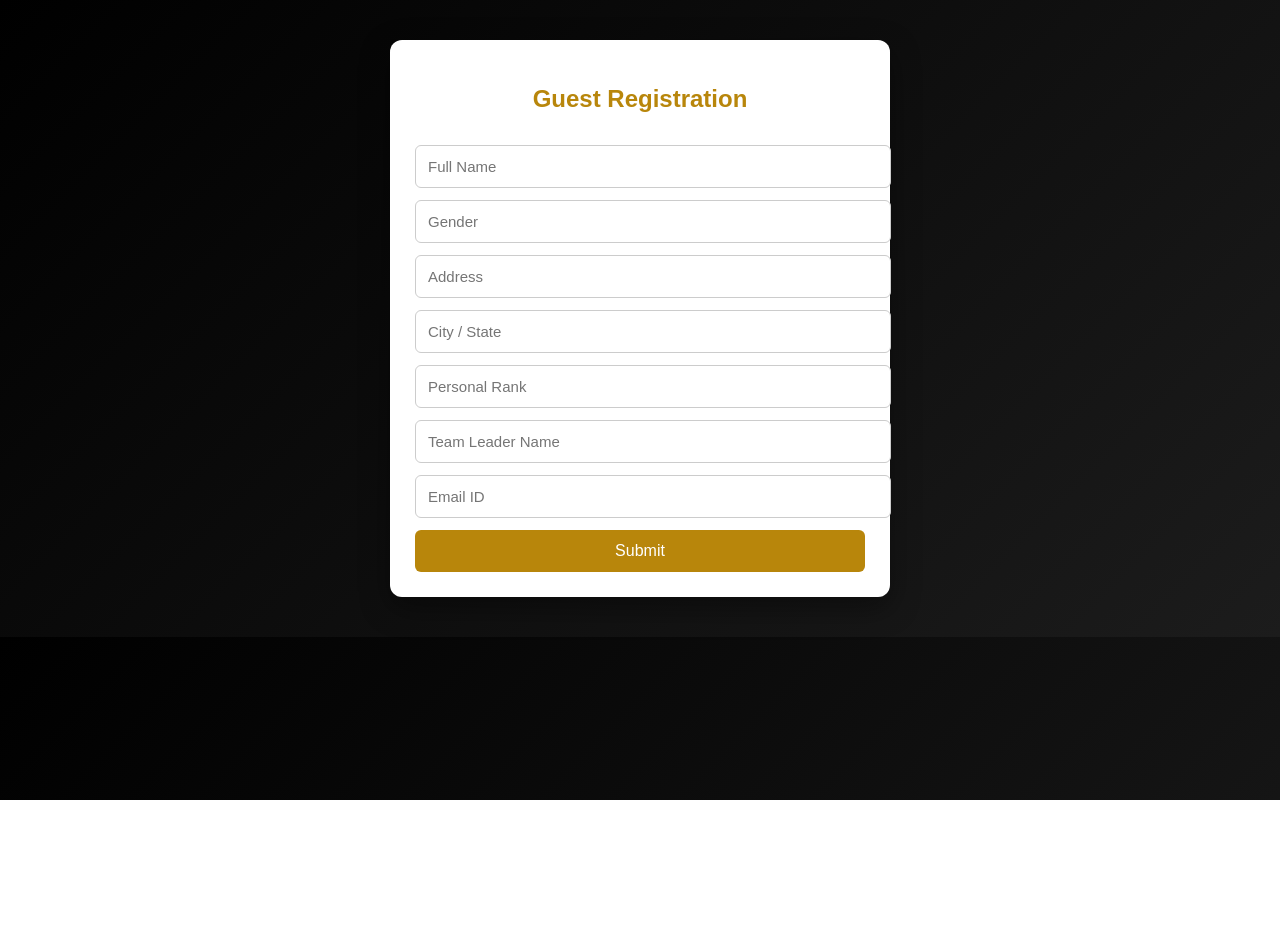
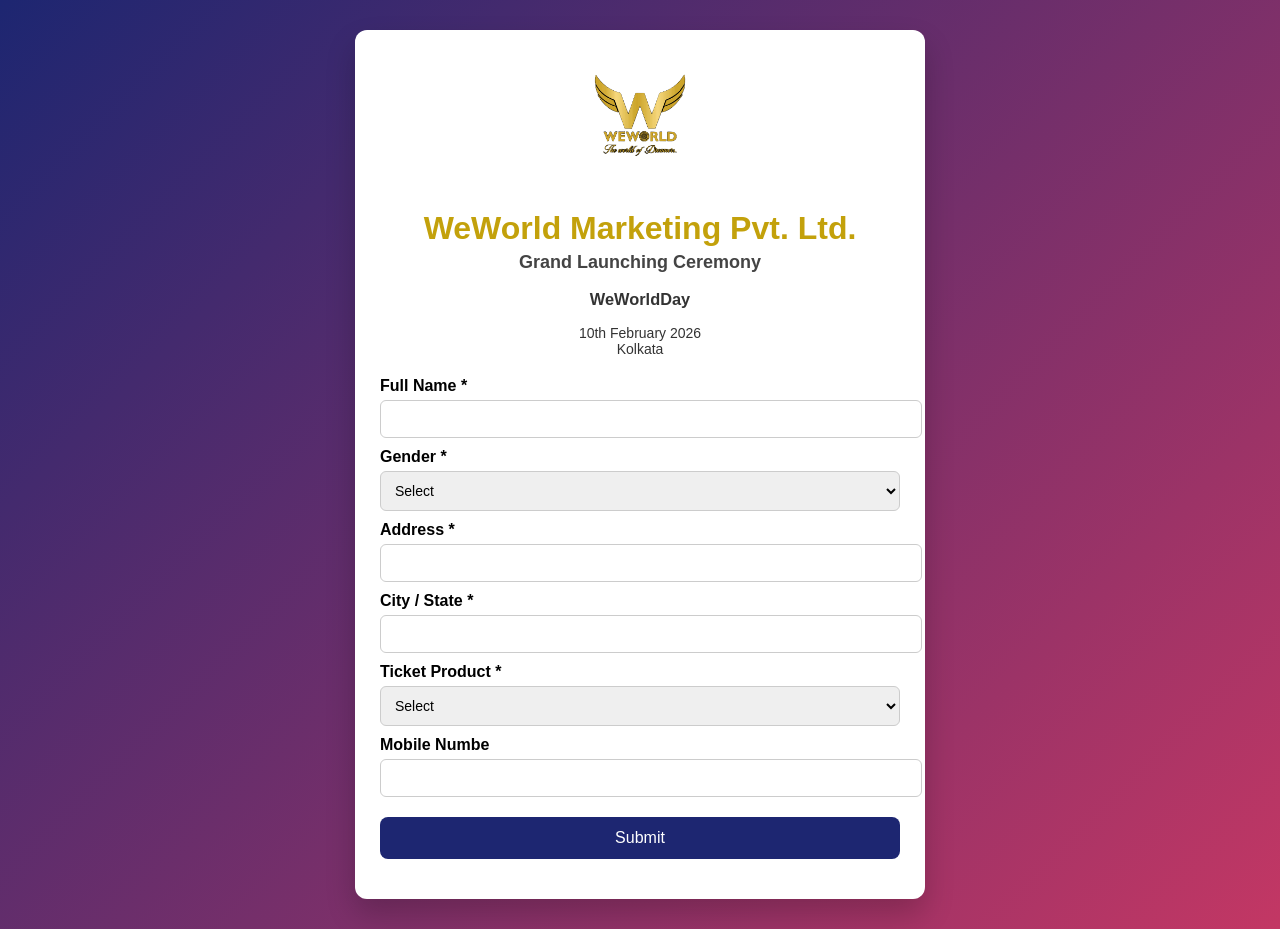
Before and after one commit to creativeboysonu/wegrand-launching, a plain HTML site: page index.html in a window 1280 px wide. Before the commit the page ends 800 px from the top, so only its background shows below. Drawn offline with Linux system fonts and the light colour scheme.

Commit message:
Update index.html

```diff
--- a/index.html
+++ b/index.html
@@ -1,55 +1,96 @@
-    <!DOCTYPE html>
+<!DOCTYPE html>
 <html lang="en">
 <head>
   <meta charset="UTF-8">
-  <title>WeWorld Day – Guest Registration 10th February 2026 </title>
+  <title>WeWorld Day | Grand Launching Ceremony</title>
+
+  <!-- Favicon -->
+  <link rel="icon" href="png.png" type="image/png">
+
   <meta name="viewport" content="width=device-width, initial-scale=1.0">
 
   <style>
     body {
       font-family: Arial, sans-serif;
-      background: linear-gradient(135deg, #000000, #1c1c1c);
+      background: linear-gradient(135deg, #1d2671, #c33764);
       margin: 0;
       padding: 0;
-      color: #fff;
     }
+
     .container {
-      max-width: 450px;
-      background: #ffffff;
-      color: #000;
-      margin: 40px auto;
+      max-width: 520px;
+      background: #fff;
+      margin: 30px auto;
       padding: 25px;
       border-radius: 12px;
-      box-shadow: 0 10px 30px rgba(0,0,0,0.4);
+      box-shadow: 0 15px 30px rgba(0,0,0,0.2);
     }
+
+    .logo {
+      text-align: center;
+    }
+
+    .logo img {
+      max-width: 120px;
+      margin-bottom: 10px;
+    }
+
+    h1 {
+      text-align: center;
+      color: #c3a10b;
+      margin-bottom: 5px;
+    }
+
     h2 {
       text-align: center;
+      font-size: 18px;
+      margin-top: 0;
+      color: #444;
+    }
+
+    .event-info {
+      text-align: center;
       margin-bottom: 20px;
-      color: #b8860b;
+      font-size: 14px;
+      color: #333;
     }
-    input, select, button {
+
+    label {
+      font-weight: bold;
+      margin-top: 10px;
+      display: block;
+    }
+
+    input, select {
       width: 100%;
-      padding: 12px;
-      margin-top: 12px;
+      padding: 10px;
+      margin-top: 5px;
       border-radius: 6px;
       border: 1px solid #ccc;
-      font-size: 15px;
+      font-size: 14px;
     }
+
     button {
-      background: #b8860b;
+      width: 100%;
+      margin-top: 20px;
+      padding: 12px;
+      background: #1d2671;
       color: #fff;
+      border: none;
+      border-radius: 8px;
       font-size: 16px;
-      border: none;
       cursor: pointer;
     }
+
     button:hover {
-      background: #9c7300;
+      background: #c33764;
     }
+
     .success {
       text-align: center;
       color: green;
+      font-weight: bold;
       margin-top: 15px;
-      display: none;
     }
   </style>
 </head>
@@ -57,45 +98,72 @@
 <body>
 
 <div class="container">
-  <h2>Guest Registration</h2>
 
+  <!-- Logo -->
+  <div class="logo">
+    <img src="logo.png.png" alt="WeWorld Logo">
+  </div>
+
+  <h1>WeWorld Marketing Pvt. Ltd.</h1>
+  <h2>Grand Launching Ceremony</h2>
+
+  <div class="event-info">
+    <h3>WeWorldDay</h3>
+     10th February 2026<br>
+     Kolkata
+  </div>
+
+  <!-- FORM -->
   <form id="guestForm">
-    <input type="text" name="fullName" placeholder="Full Name" required>
-    <input type="text" name="gender" placeholder="Gender" required>
-    <input type="text" name="address" placeholder="Address" required>
-    <input type="text" name="cityState" placeholder="City / State" required>
-    <input type="text" name="personalRank" placeholder="Personal Rank">
-    <input type="text" name="teamLeader" placeholder="Team Leader Name">
-    <input type="email" name="email" placeholder="Email ID" required>
+
+    <label>Full Name *</label>
+    <input type="text" name="fullName" required>
+
+    <label>Gender *</label>
+    <select name="gender" required>
+      <option value="">Select</option>
+      <option>Male</option>
+      <option>Female</option>
+      <option>Other</option>
+    </select>
+
+    <label>Address *</label>
+    <input type="text" name="address" required>
+
+    <label>City / State *</label>
+    <input type="text" name="cityState" required>
+
+    <label>Ticket Product *</label>
+    <select name="ticketProduct" required>
+      <option value="">Select</option>
+      <option>WePower</option>
+    </select>
+
+    <label>Mobile Numbe</label>
+    <input type="tel" name="mobile">
 
     <button type="submit">Submit</button>
+
+    <div class="success" id="msg"></div>
   </form>
 
-  <div class="success" id="successMsg">
-    ✅ Registration Successful!
-  </div>
 </div>
 
 <script>
+  const scriptURL = "https://script.google.com/macros/s/AKfycbxQxkL2CkT3hDI8IaPaDBb93nnKMpk1ng17DFrpnFRfDe-QHjo4FIPg8aZDiMT_qbOrbg/exec";
   const form = document.getElementById("guestForm");
+  const msg = document.getElementById("msg");
 
-  form.addEventListener("submit", function(e) {
+  form.addEventListener("submit", e => {
     e.preventDefault();
-
-    const formData = new FormData(form);
-
-    fetch("PASTE_YOUR_WEBAPP_URL_HERE", {
-      method: "POST",
-      body: formData
-    })
-    .then(res => res.text())
-    .then(() => {
-      document.getElementById("successMsg").style.display = "block";
-      form.reset();
-    })
-    .catch(() => {
-      alert("Error! Please try again.");
-    });
+    fetch(scriptURL, { method: "POST", body: new FormData(form)})
+      .then(response => {
+        msg.innerHTML = "✅ Registration Successful!";
+        form.reset();
+      })
+      .catch(error => {
+        msg.innerHTML = "❌ Error! Please try again.";
+      });
   });
 </script>
 
```
